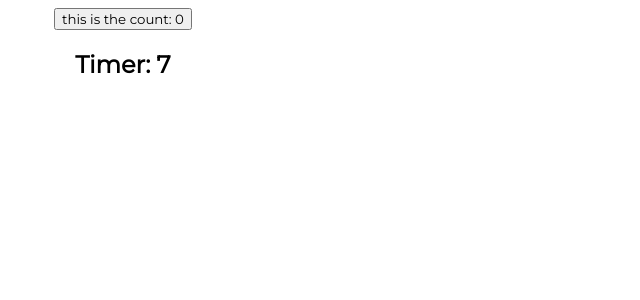
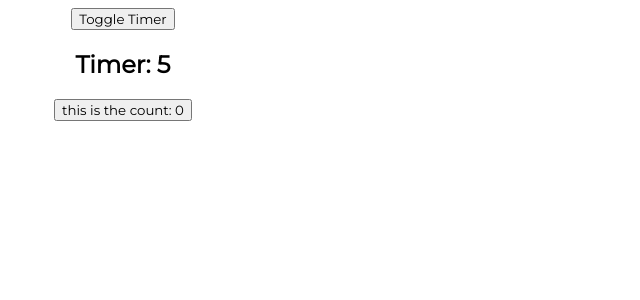
Before and after one commit to MartinBradbury/react-maplists, a React (Create React App) app in the folder my-app/: page / in a window 1280 px wide. Shown: the top 300 px of the page, without its empty margins (0-640 px from the left). Built offline with nearby package versions, Linux system fonts and the light colour scheme.

Commit message:
added timer unction in new component and used clean up function on tpoggle

```diff
--- a/my-app/src/components/UseEffectCounter.js
+++ b/my-app/src/components/UseEffectCounter.js
@@ -1,17 +1,29 @@
 import React, {useState, useEffect} from 'react'
+import UseStateTimer from './UseStateTimer';
 
 function UseEffectCounter() {
 
     const [count, setCount] = useState(0);
-    const [timer, setTimer] = useState(0);
+    // const [timer, setTimer] = useState(0);
+    const [display, setDisplay] = useState(true)
+
     useEffect(() => {
         document.title = count;
     }, [count]);
-    useEffect(() => {
-        const interval = setInterval(() => {
-            setTimer(time => time +1)
-        }, 1000);
-    },[])
+
+    const displayClick = () => {
+        setDisplay(!display)
+    }
+
+
+    // useEffect(() => {
+    //     const interval = setInterval(() => {
+    //         setTimer(time => time +1)
+    //     }, 1000);
+    //     return () => {
+    //         clearInterval(interval)
+    //     }
+    // },[])
     // const click = () => {
     //     setCount(count => count + 1)
     // };
@@ -19,12 +31,14 @@ function UseEffectCounter() {
 
   return (
     <div>
+        <button onClick={displayClick}>Toggle Timer</button>
+        {display && <UseStateTimer />}
         <button onClick={() => {
             setCount(count => count +1)
         }}>
             this is the count: {count}</button>
 
-        <h2>Timer: {timer}</h2>
+        {/* <h2>Timer: {timer}</h2> */}
     </div>
   )
 }
--- /dev/null
+++ b/my-app/src/components/UseStateTimer.js
@@ -0,0 +1,28 @@
+import React, {useState, useEffect} from 'react'
+
+function UseStateTimer() {
+
+    const [timer, setTimer] = useState(0);
+
+
+    useEffect(() => {
+        const interval = setInterval(() => {
+            console.log('Timer')
+            setTimer(time => time +1)
+        }, 1000);
+        return () => {
+            clearInterval(interval)
+        }
+    },[])
+
+
+
+
+  return (
+    <div>
+        <h2>Timer: {timer}</h2>
+    </div>
+  )
+}
+
+export default UseStateTimer
```
